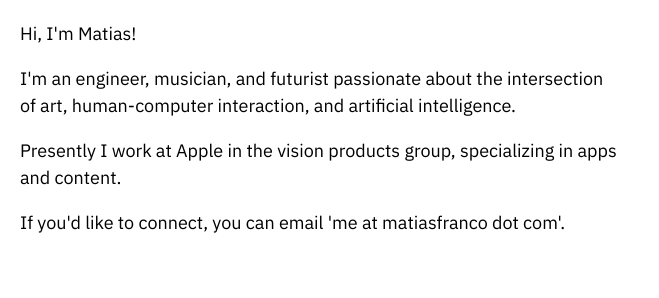
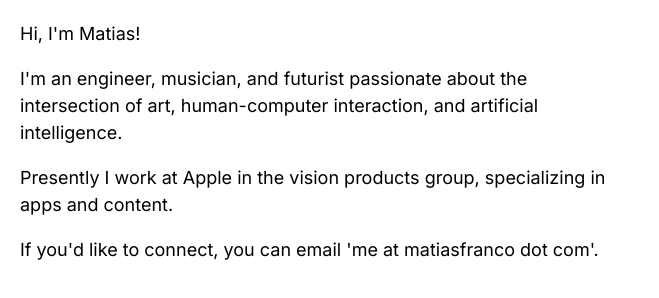
Before and after one commit to matiasfr/personal-landing-page, a plain HTML site: page index.html in a window 1280 px wide. Shown: the whole page, without its empty margins (0-659 px from the left). Drawn offline with Linux system fonts and the light colour scheme.

Commit message:
update head

```diff
--- a/index.html
+++ b/index.html
@@ -4,10 +4,10 @@
     <meta charset="UTF-8">
     <meta name="viewport" content="width=device-width, initial-scale=1.0">
     <title>Matias Franco</title>
-    <link href="https://fonts.googleapis.com/css2?family=IBM+Plex+Sans:wght@400&display=swap" rel="stylesheet">
+    <link href="https://fonts.googleapis.com/css2?family=Inter:wght@400&display=swap" rel="stylesheet">
     <style>
         body {
-            font-family: 'IBM Plex Sans', sans-serif;
+            font-family: 'Inter', sans-serif;
             font-size: 18px;
             margin: 20px;
             max-width: 600px;
```
